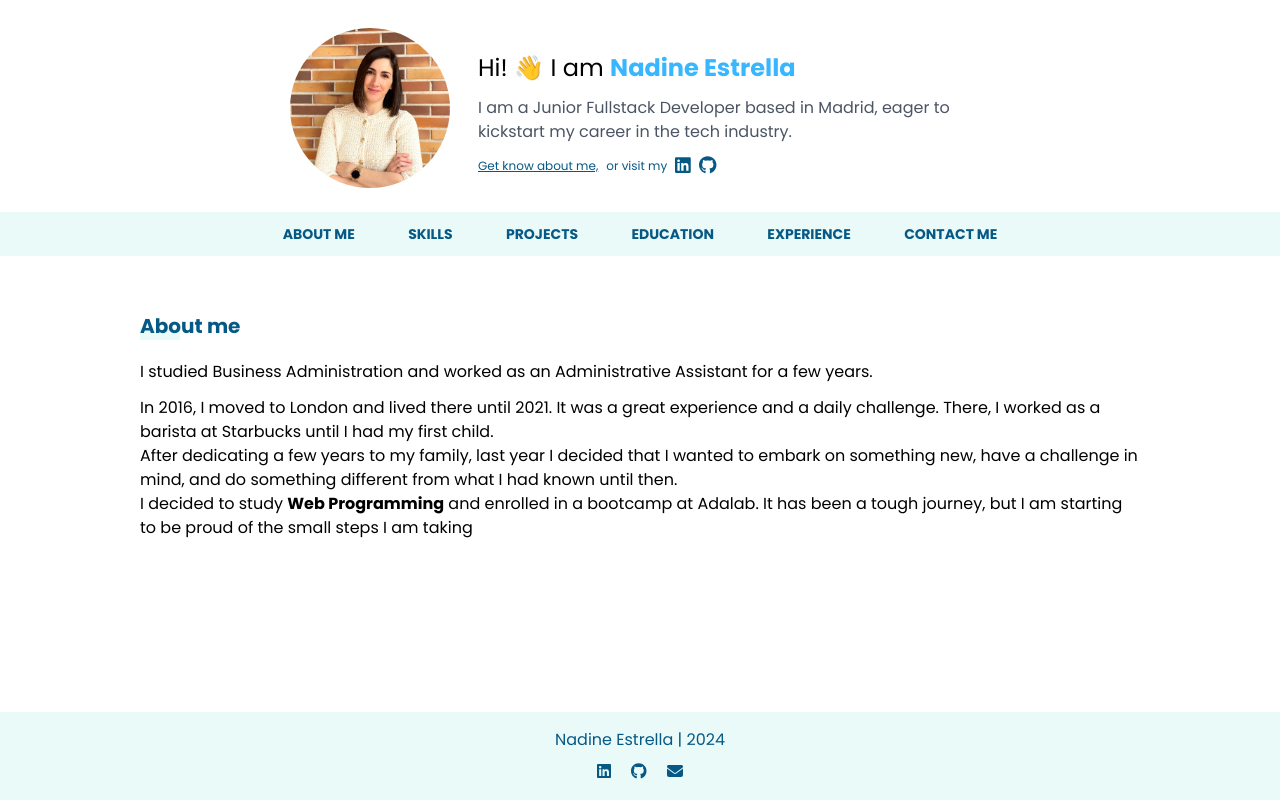
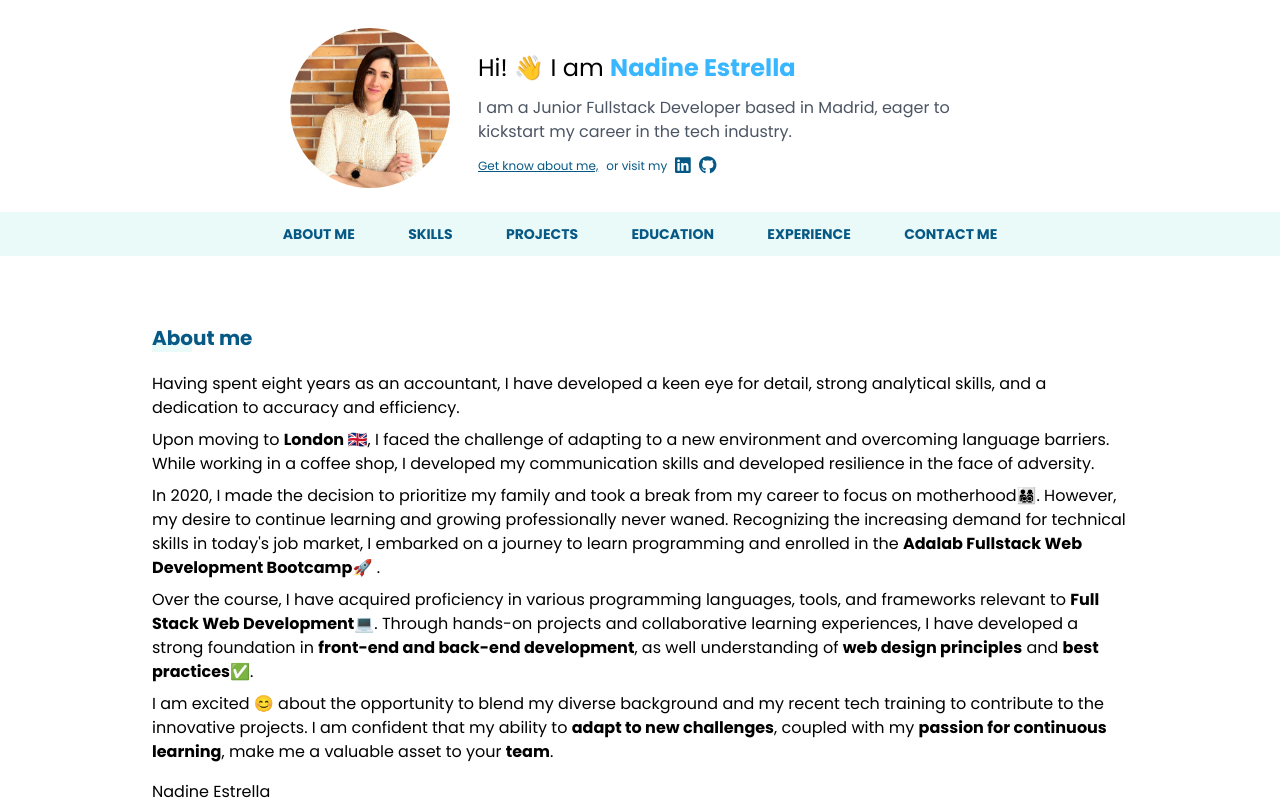
Before and after one commit to nadinestrella/portfolio, a Next.js app: page /about in a window 1280 px wide. Shown: the top 800 px of the page. Built offline with nearby package versions, Linux system fonts and the light colour scheme.

Commit message:
about me

```diff
--- a/app/about/page.tsx
+++ b/app/about/page.tsx
@@ -8,28 +8,48 @@ export const metadata: Metadata = {
 
 export default function About() {
   return (
-    <main className="p-3    max-w-screen-lg mx-auto">
+    <main className="p-6 max-w-screen-lg mx-auto">
       <Title title="About me" />
-      <p className="flex flex-col justify-center  pb-3">
-        I studied Business Administration and worked as an Administrative
-        Assistant for a few years.
+
+      <p className="mb-2">
+        Having spent eight years as an accountant, I have developed a keen eye
+        for detail, strong analytical skills, and a dedication to accuracy and
+        efficiency.{' '}
       </p>
-      <p>
-        In 2016, I moved to London and lived there until 2021. It was a great
-        experience and a daily challenge. There, I worked as a barista at
-        Starbucks until I had my first child.{' '}
+
+      <p className="mb-2">
+        Upon moving to <strong>London 🇬🇧</strong>, I faced the challenge of
+        adapting to a new environment and overcoming language barriers. While
+        working in a coffee shop, I developed my communication skills and
+        developed resilience in the face of adversity.{' '}
       </p>
-      <p>
-        After dedicating a few years to my family, last year I decided that I
-        wanted to embark on something new, have a challenge in mind, and do
-        something different from what I had known until then.
+
+      <p className="mb-2">
+        In 2020, I made the decision to prioritize my family and took a break
+        from my career to focus on motherhood👨‍👩‍👧‍👦. However, my desire to continue
+        learning and growing professionally never waned. Recognizing the
+        increasing demand for technical skills in today's job market, I embarked
+        on a journey to learn programming and enrolled in the{' '}
+        <strong>Adalab Fullstack Web Development Bootcamp</strong>🚀 .
       </p>
-      <p>
-        {' '}
-        I decided to study <strong>Web Programming</strong> and enrolled in a
-        bootcamp at Adalab. It has been a tough journey, but I am starting to be
-        proud of the small steps I am taking
+
+      <p className="mb-2">
+        Over the course, I have acquired proficiency in various programming
+        languages, tools, and frameworks relevant to{' '}
+        <strong>Full Stack Web Development</strong>💻. Through hands-on projects
+        and collaborative learning experiences, I have developed a strong
+        foundation in <strong>front-end and back-end development</strong>, as
+        well understanding of <strong>web design principles</strong> and{' '}
+        <strong>best practices</strong>✅.
       </p>
+      <p className="mb-4">
+        I am excited 😊 about the opportunity to blend my diverse background and
+        my recent tech training to contribute to the innovative projects. I am
+        confident that my ability to <strong>adapt to new challenges</strong>,
+        coupled with my <strong>passion for continuous learning</strong>, make
+        me a valuable asset to your <strong>team</strong>.
+      </p>
+      <p>Nadine Estrella </p>
     </main>
   );
 }
```
